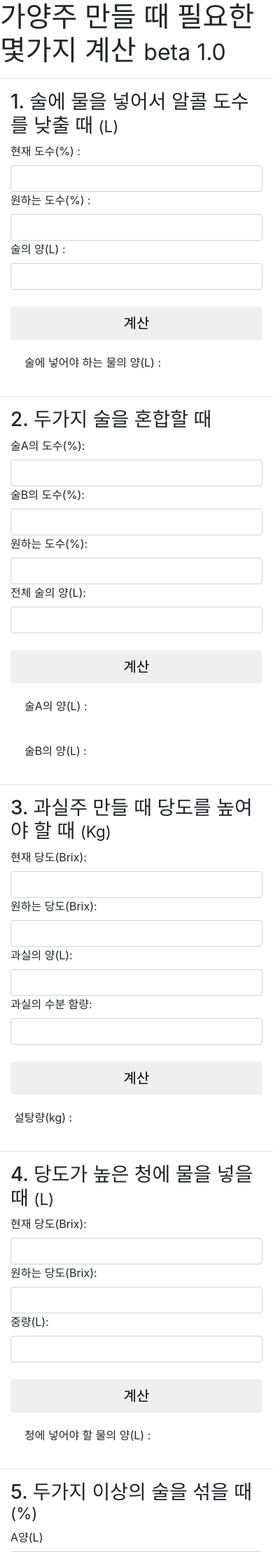
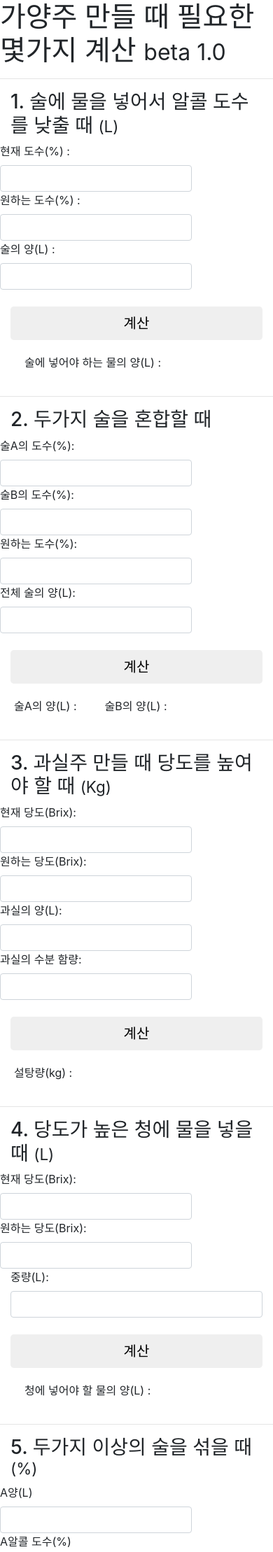
Before and after one commit to hecaiont/recipe_calculator, a Django app: page / in a window 390 px wide. Shown: the top 2218 px of the page at 70% size. Run offline with Django 3.2, Linux system fonts and the light colour scheme; some libraries are stand-ins or nearby versions.

Commit message:
Changed index.html -sm- to -xs- for mobile view and setting allowedhost added.

```diff
--- a/calc_rw/templates/calc_rw/index.html
+++ b/calc_rw/templates/calc_rw/index.html
@@ -15,17 +15,17 @@
 <div class="container">
     <h3>1. 술에 물을 넣어서 알콜 도수를 낮출 때 <small>(L)</small></h3>
     <div class="row">
-        <div class="col-sm-4">
+        <div class="col-xs-4">
             <label>현재 도수(%) :        </label>
             <div class="input-group">
             <input id="id_1_1" type="number" class="form-control"></div>
         </div>
-        <div class="col-sm-4">
+        <div class="col-xs-4">
             <label>원하는 도수(%) :</label>
             <div class="input-group">
             <input id="id_1_2" type="number" class="form-control"></div>
         </div>
-        <div class="col-sm-4">
+        <div class="col-xs-4">
             <label>술의 양(L) :</label>
             <div class="input-group">
             <input id="id_1_3" type="number" class="form-control"></div>
@@ -48,24 +48,24 @@
 <div class="container">
     <h3>2. 두가지 술을 혼합할 때</h3>
         <div class="row">
-            <div class="col-sm-6">
+            <div class="col-xs-6">
                 <label>술A의 도수(%):</label>
                 <div class="input-group">
                 <input id="id_2_1" type="number" class="form-control"></div>
             </div>
-            <div class="col-sm-6">
+            <div class="col-xs-6">
                 <label>술B의 도수(%):</label>
                 <div class="input-group">
                 <input id="id_2_3" type="number" class="form-control"></div>
             </div>
         </div>
         <div class="row">
-            <div class="col-sm-6">
+            <div class="col-xs-6">
                 <label>원하는 도수(%):</label>
                 <div class="input-group">
                 <input id="id_2_2" type="number" class="form-control"></div>
             </div>
-            <div class="col-sm-6">
+            <div class="col-xs-6">
                 <label>전체 술의 양(L):</label>
                 <div class="input-group">
                 <input id="id_2_4" type="number" class="form-control"></div>
@@ -77,12 +77,12 @@
             </div>
             </div>
         <div class="row">
-            <div class="col-sm-6">
+            <div class="col-xs-6">
                 <div class="card-body">
                     술A의 양(L) : <span id="an_2_1"></span>
                 </div>
             </div>
-            <div class="col-sm-6">
+            <div class="col-xs-6">
                 <div class="card-body">
                     술B의 양(L) : <span id="an_2_2"></span>
                 </div>
@@ -95,21 +95,21 @@
 <div class="container">
     <h3>3. 과실주 만들 때 당도를 높여야 할 때 <small>(Kg)</small></h3>
     <div class="row">
-        <div class="col-sm-6">
+        <div class="col-xs-6">
         <label>현재 당도(Brix):</label>
         <div class="input-group">
         <input id="id_3_1" type="number" class="form-control"></div></div>
-        <div class="col-sm-6">
+        <div class="col-xs-6">
         <label>원하는 당도(Brix):</label>
         <div class="input-group">
         <input id="id_3_2" type="number" class="form-control"></div></div>
     </div>
     <div class="row">
-        <div class="col-sm-6">
+        <div class="col-xs-6">
         <label>과실의 양(L):</label>
         <div class="input-group">
         <input id="id_3_3" type="number" class="form-control"></div></div>
-        <div class="col-sm-6">
+        <div class="col-xs-6">
         <label>과실의 수분 함량:</label>
         <div class="input-group">
         <input id="id_3_4" type="number" class="form-control"></div>
@@ -134,12 +134,12 @@
 <div class="container">
     <h3>4. 당도가 높은 청에 물을 넣을 때 <small>(L)</small></h3>
     <div class="row">
-        <div class="col-sm-6">
+        <div class="col-xs-6">
         <label>현재 당도(Brix):</label>
         <div class="input-group">
         <input id="id_4_1" type="number" class="form-control"></div>
         </div>
-        <div class="col-sm-6">
+        <div class="col-xs-6">
         <label>원하는 당도(Brix):</label>
         <div class="input-group">
         <input id="id_4_2" type="number" class="form-control"></div>
@@ -170,48 +170,48 @@
 
 <h3>5. 두가지 이상의 술을 섞을 때 <small>(%)</small></h3>
 <div class="row">
-        <div class="col-sm-6">
+        <div class="col-xs-6">
             <label>A양(L)</label>
             <div class="input-group">
             <input id="id_5_A1" type="number" class="form-control"></div>
         </div>
-        <div class="col-sm-6">
+        <div class="col-xs-6">
             <label>A알콜 도수(%)</label>
             <div class="input-group">
             <input id="id_5_A2" type="number" class="form-control"></div>
         </div>
     </div>
 <div class="row">
-        <div class="col-sm-6">
+        <div class="col-xs-6">
             <label>B양(L)</label>
             <div class="input-group">
             <input id="id_5_B1" type="number" class="form-control"></div>
         </div>
-            <div class="col-sm-6">
+            <div class="col-xs-6">
             <label>B알콜 도수(%)</label>
             <div class="input-group">
             <input id="id_5_B2" type="number" class="form-control"></div>
         </div>
     </div>
 <div class="row">
-        <div class="col-sm-6">
+        <div class="col-xs-6">
             <label>C양(L)</label>
             <div class="input-group">
             <input id="id_5_C1" type="number" class="form-control"></div>
         </div>
-            <div class="col-sm-6">
+            <div class="col-xs-6">
             <label>C알콜 도수(%)</label>
             <div class="input-group">
             <input id="id_5_C2" type="number" class="form-control"></div>
         </div>
     </div>
 <div class="row">
-        <div class="col-sm-6">
+        <div class="col-xs-6">
             <label>D양(L)</label>
             <div class="input-group">
             <input id="id_5_D1" type="number" class="form-control"></div>
         </div>
-        <div class="col-sm-6">
+        <div class="col-xs-6">
             <label>D알콜 도수(%)</label>
             <div class="input-group">
             <input id="id_5_D2" type="number" class="form-control"></div>
--- a/recipe_calculator/settings.py
+++ b/recipe_calculator/settings.py
@@ -25,7 +25,7 @@ SECRET_KEY = 'u5+6c+8+2&*ej82@4@ex9b7)#z#!w1iax^^esx8e+b6b7ky891'
 # SECURITY WARNING: don't run with debug turned on in production!
 DEBUG = True
 
-ALLOWED_HOSTS = []
+ALLOWED_HOSTS = ['localhost', '127.0.0.1', '[::1]', '.pythonanywhere.com']
 
 
 # Application definition
```
